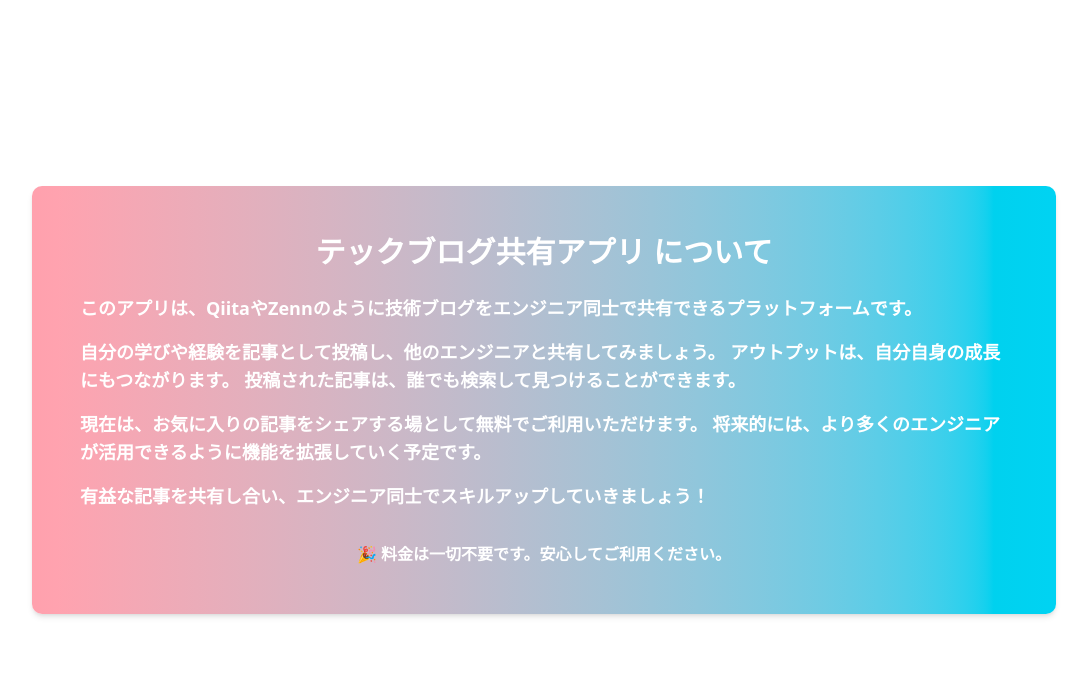
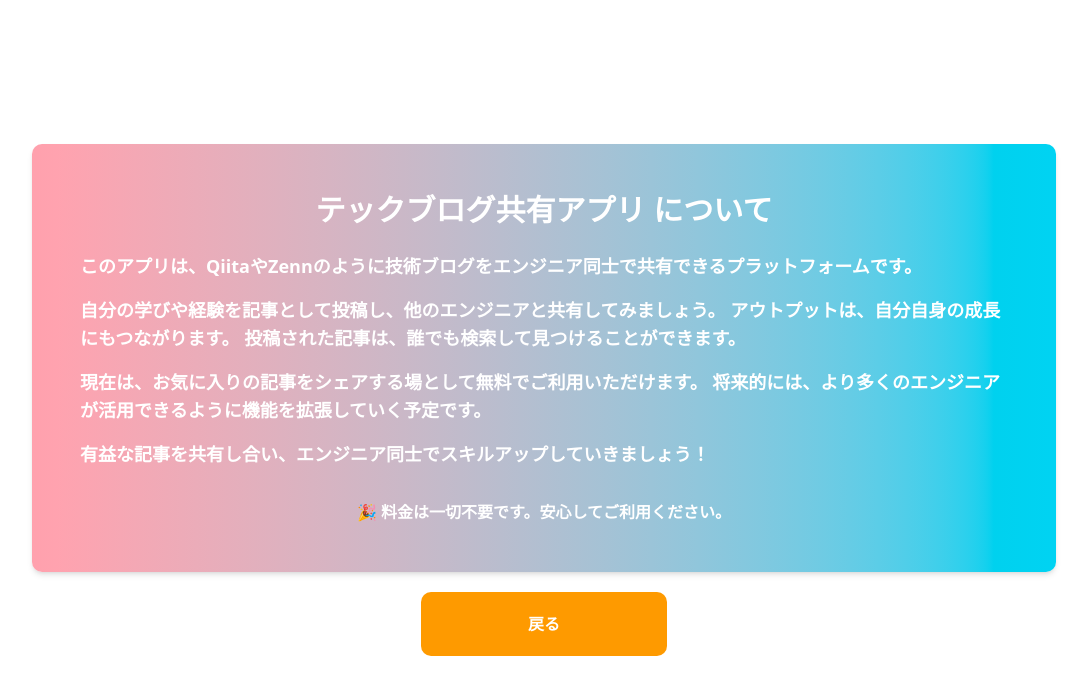
Before and after one commit to Hashimoto-Noriaki/next-article-share-app, a Next.js app: page /guide in a window 1280 px wide. Shown: the top 694 px of the page, without its empty margins (96-1183 px from the left). Built offline with nearby package versions, Linux system fonts and the light colour scheme.

Commit message:
戻るボタン作成

```diff
--- a/src/app/guide/page.tsx
+++ b/src/app/guide/page.tsx
@@ -31,6 +31,11 @@ export default function GuidePage() {
           </p>
         </div>
       </div>
+      <button
+      className="w-[20%] bg-amber-500 text-white  font-semibold rounded-lg p-5 mt-5 hover:bg-amber-400"
+    >
+      戻る
+    </button>
     </div>
   );
 }
```
